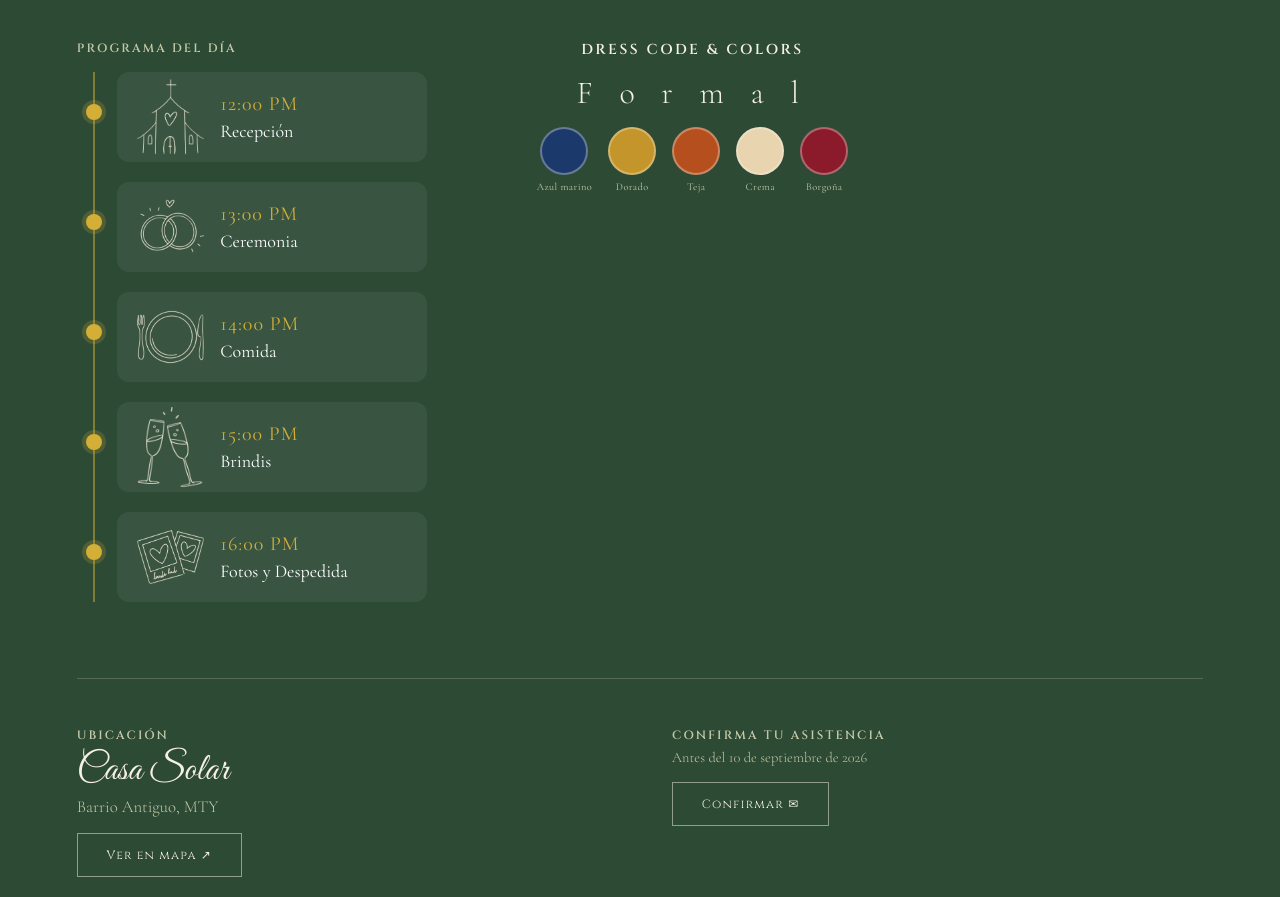
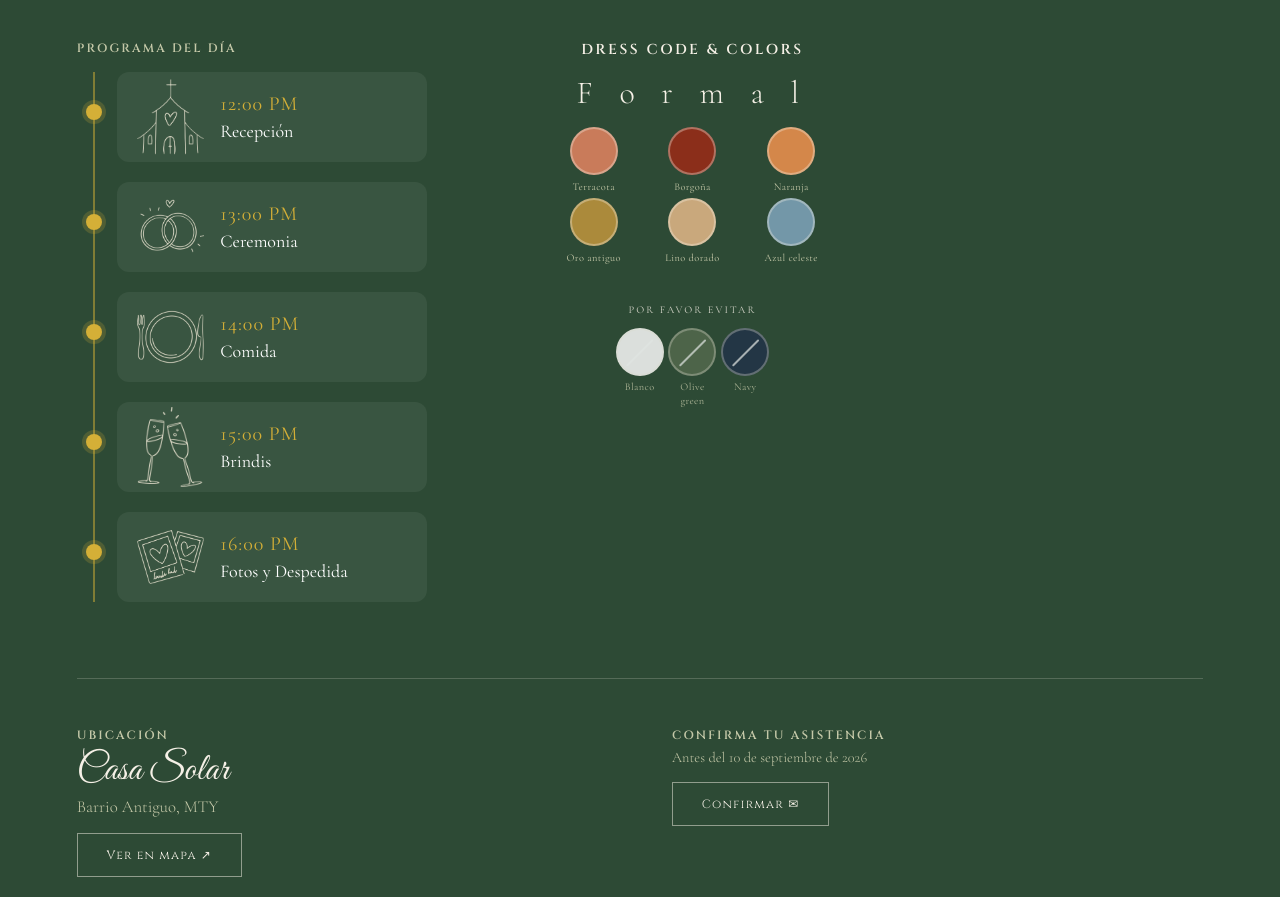
Before and after one commit to nancyObregon/wJL-N, a React (Create React App) app: page / in a window 1280 px wide. Shown: the part 1360-2257 px from the top of the page. Built offline with nearby package versions, Linux system fonts and the light colour scheme; a web font is replaced by a local one.

Commit message:
Se modifican colores

```diff
--- a/src/assets/styles/App.css
+++ b/src/assets/styles/App.css
@@ -224,11 +224,12 @@ img { display: block; max-width: 100%; }
 .color-swatches {
   display: flex;
   flex-wrap: wrap;
-  gap: 1rem;
+  gap: .3rem;
   justify-content: center;
 }
 
 .swatch-wrap {
+  flex: 0 0 calc(33.33% - 1rem);
   display: flex;
   flex-direction: column;
   align-items: center;
@@ -249,6 +250,33 @@ img { display: block; max-width: 100%; }
   text-align: center;
   max-width: 52px;
   line-height: 1.3;
+}
+
+/* Evitar — swatch tachado */
+.avoid-section {
+  margin-top: 1.5rem;
+  opacity: 0.85;
+}
+.avoid-title {
+  font-size: 0.65rem;
+  letter-spacing: 0.2em;
+  text-transform: uppercase;
+  color: #F5F0E6;
+  margin-bottom: 0.75rem;
+}
+.swatch--crossed {
+  position: relative;
+}
+.swatch--crossed::after {
+  content: "";
+  position: absolute;
+  top: 50%;
+  left:8%;
+  width: 84%;
+  height:1.5px;
+  background: rgba(255,255,255,0.7);
+  transform: rotate(-45deg);
+  border-radius: 2px;
 }
 
 /* Agenda — tarjetas grandes */
--- a/src/components/DressCode.js
+++ b/src/components/DressCode.js
@@ -1,34 +1,47 @@
-import { motion } from "framer-motion";
-import { DRESS_COLORS } from "../data/data";
+import { motion } from 'framer-motion';
+import { DRESS_COLORS, AVOID_COLORS } from '../data/data';
 
 export default function DressCode() {
   return (
     <motion.div
-      className="dress-center"
+      className='dress-center'
       initial={{ opacity: 0, y: 35 }}
       whileInView={{ opacity: 1, y: 0 }}
       transition={{ duration: 0.7 }}
     >
-      <h3 className="dress-code-title">Dress Code & Colors</h3>
-      <p className="dress-formal">F o r m a l</p>
+      <h3 className='dress-code-title'>Dress Code & Colors</h3>
+      <p className='dress-formal'>F o r m a l</p>
 
-      <div className="color-swatches">
+      <div className='color-swatches'>
         {DRESS_COLORS.map((c, i) => (
           <motion.div
             key={c.label}
-            className="swatch-wrap"
+            className='swatch-wrap'
             initial={{ opacity: 0, scale: 0.85 }}
             whileInView={{ opacity: 1, scale: 1 }}
             transition={{ delay: i * 0.1 }}
           >
-            <div
-              className="swatch"
-              style={{ background: c.color }}
-            />
-            <span className="swatch-label">{c.label}</span>
+            <div className='swatch' style={{ background: c.color }} />
+            <span className='swatch-label'>{c.label}</span>
           </motion.div>
         ))}
       </div>
+
+      <div className='avoid-section'>
+        <p className='avoid-title'>Por favor evitar</p>
+        <div className='color-swatches'>
+          {AVOID_COLORS.map((c, i) => (
+            <motion.div key={c.label} className='swatch-wrap avoid'
+              initial={{ opacity: 0, scale: 0.85 }}
+              whileInView={{ opacity: 1, scale: 1 }}
+              transition={{ delay: i * 0.3 }}>
+              <div className='swatch swatch--crossed' style={{ background: c.color }} />
+              <span className='swatch-label'>{c.label}</span>
+            </motion.div>
+          ))}
+        </div>
+      </div>
+
     </motion.div>
   );
 }
--- a/src/data/data.js
+++ b/src/data/data.js
@@ -4,25 +4,47 @@ import A3 from "../assets/img/A3.png";
 import A4 from "../assets/img/A4.png";
 import A5 from "../assets/img/A5.png";
 
-export const DRESS_COLORS = [{
-        color: "#1B3A6B",
-        label: "Azul marino"
+export const DRESS_COLORS = [
+    // Tonos cálidos
+    {
+        label: "Terracota",
+        color: "#C97B5A"
     },
     {
-        color: "#C4952A",
-        label: "Dorado"
+        label: "Borgoña",
+        color: "#8B2E1A"
     },
     {
-        color: "#B5501E",
-        label: "Teja"
+        label: "Naranja",
+        color: "#D4874A"
     },
     {
-        color: "#E8D5B0",
-        label: "Crema"
+        label: "Oro antiguo",
+        color: "#AB8A3B"
+    },
+    // Tonos neutros
+    {
+        label: "Lino dorado",
+        color: "#C9A87C"
+    },
+    // Azules
+    {
+        label: "Azul celeste",
+        color: "#7397A8"
+    },
+];
+
+export const AVOID_COLORS = [{
+        label: "Blanco",
+        color: "#FAFAFA"
     },
     {
-        color: "#8B1A2A",
-        label: "Borgoña"
+        label: "Olive green",
+        color: "#53694D"
+    },
+    {
+        label: "Navy",
+        color: "#223348"
     },
 ];
 
```
